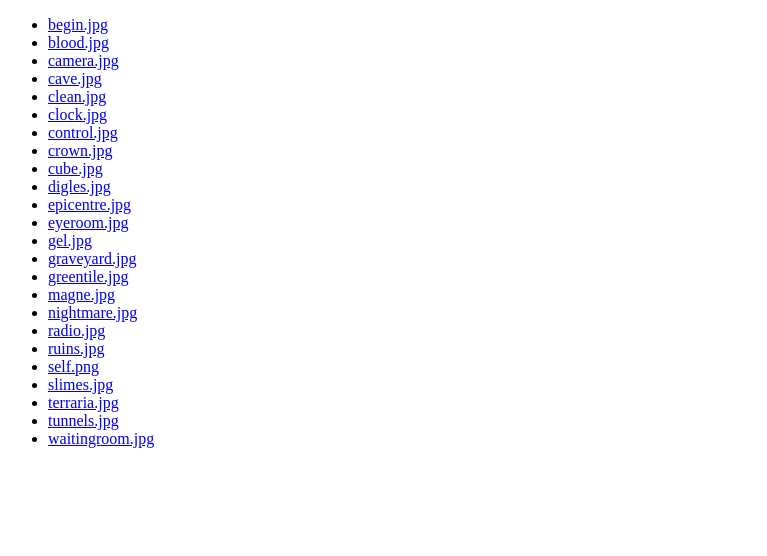
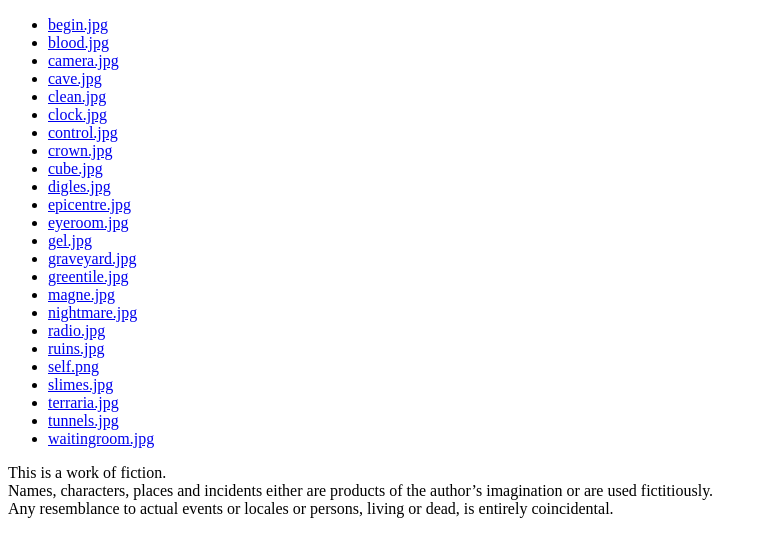
Before and after one commit to wattapik/photo, a plain HTML site: page index.html in a window 1280 px wide. Shown: the whole page, without its empty margins (0-767 px from the left). Drawn offline with Linux system fonts and the light colour scheme.

Commit message:
Update index.html

```diff
--- a/index.html
+++ b/index.html
@@ -33,5 +33,10 @@
      <li><a href = "./img/tunnels.jpg">tunnels.jpg</a></li>
      <li><a href = "./img/waitingroom.jpg">waitingroom.jpg</a></li>
     </ul>
+    <p>This is a work of fiction.
+      <br>
+      Names, characters, places and incidents either are products of the author’s imagination or are used fictitiously.
+      <br>
+      Any resemblance to actual events or locales or persons, living or dead, is entirely coincidental.</p>
   </body>
 </html>
```
